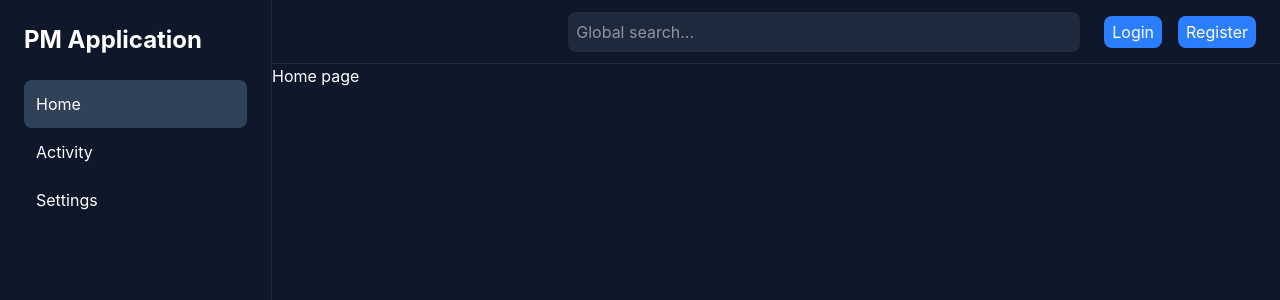
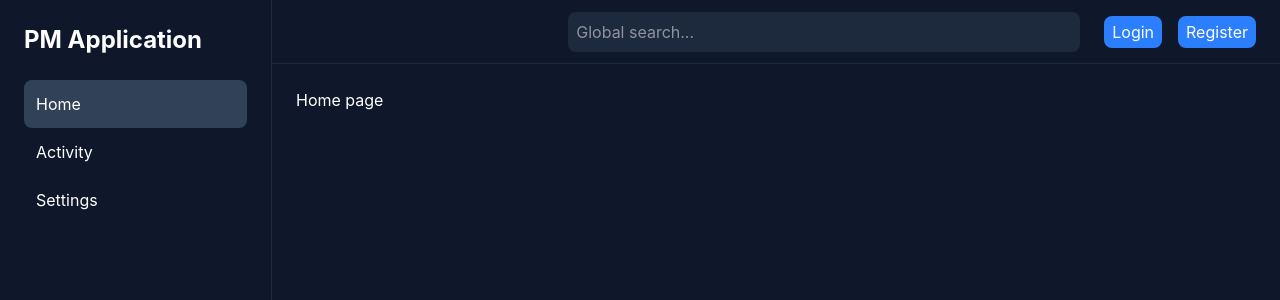
Before and after one commit to shubhamv2/project-management-app, a React (Vite) app: page / in a window 1280 px wide. Shown: the top 300 px of the page. Built offline with nearby package versions, Linux system fonts and the light colour scheme.

Commit message:
fix: add main layout padding

```diff
--- a/src/layouts/MainLayout.jsx
+++ b/src/layouts/MainLayout.jsx
@@ -7,7 +7,7 @@ const MainLayout = () => {
             <Sidebar />
             <div className="flex-1">
                 <Navbar/>
-                <main>
+                <main className="p-6">
                     <Outlet />
                 </main>
             </div>
```
